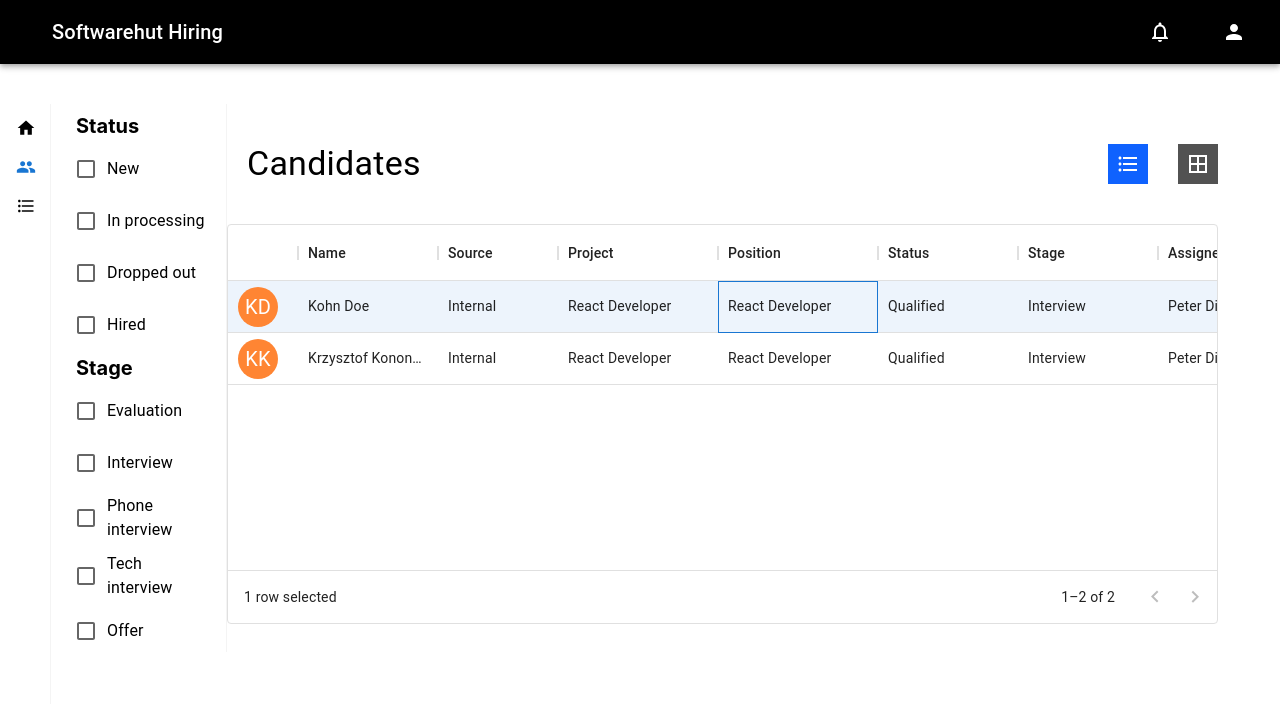
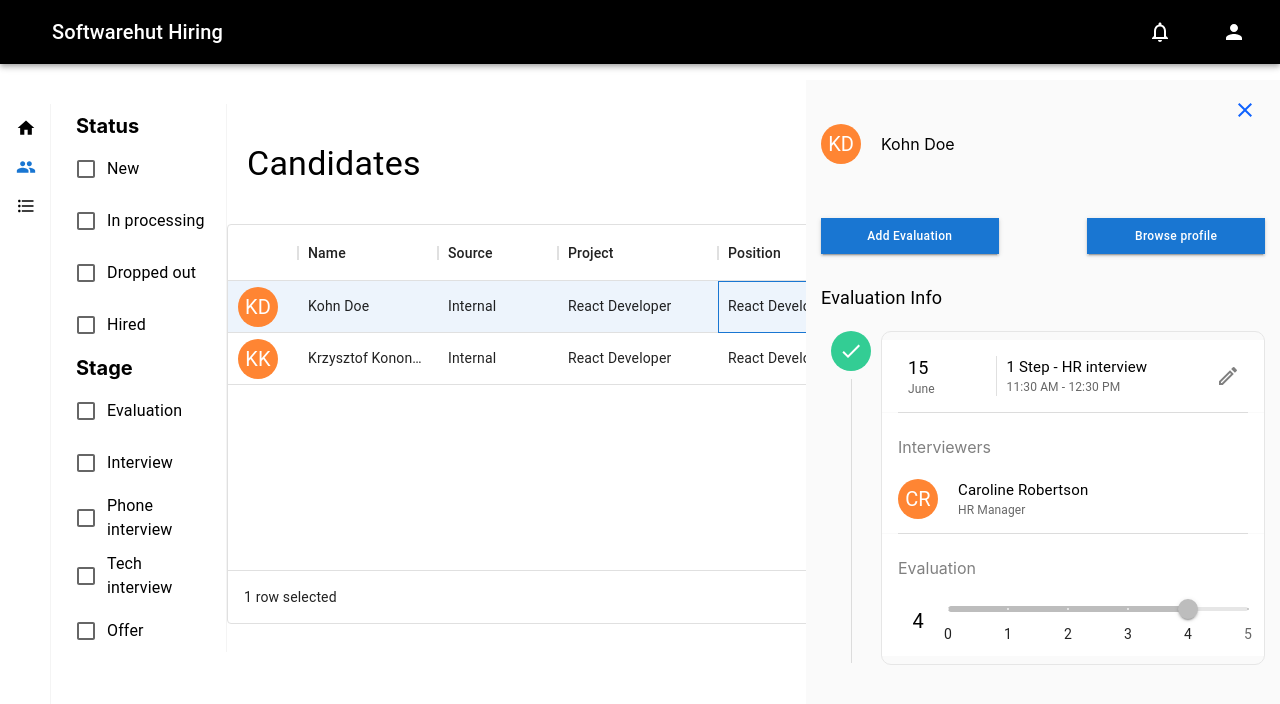
Before and after one commit to softwarehutpl/HeRo-frontend-2, a React (Create React App) app: page /candidates in a window 1280 px wide. Both pictures are taken after a click on the element 818 px from the left and 307 px from the top of the page. Shown: the top 704 px of the page. Built offline with nearby package versions, Linux system fonts and the light colour scheme.

Commit message:
Creating slide candidate component (#88)
* creating candidate slide compoinent

* fixing styles

* adding more styles

* fixing types

* adding evaluation entry - not finished

* adding Interviewers section in evaluation entry

* creating evaluation item

* finishing slide pop content

```diff
--- /dev/null
+++ b/src/modules/common/components/candidateSlidePopUp/SlidePopUp.tsx
@@ -0,0 +1,76 @@
+import React from "react";
+import Slide from "@mui/material/Slide";
+import {
+  ContentWrapper,
+  Content,
+  SlideButton,
+  SlideHeader,
+  SlideHeaderNameDiv,
+  SlideNavbar,
+  HistoryWrapper,
+  HistoryContent,
+} from "./SlidePopUpStyles";
+import CustomAvatar from "../avatars/CustomAvatar";
+import IconButton from "@mui/material/IconButton";
+import CloseOutlinedIcon from "@mui/icons-material/CloseOutlined";
+import { useNavigate } from "react-router-dom";
+import { Entry } from "./evaluationEntry/EvaluationEntry";
+import {
+  EvaluationContent,
+  EvaluationWrapper,
+} from "./evaluationEntry/EvaluationEntryStyles";
+import Typography from "@mui/material/Typography";
+
+interface CandidateSlideProps {
+  isChecked: boolean;
+  candidateName: string;
+  close: () => void;
+}
+
+export function CandidateSlide({
+  isChecked,
+  candidateName,
+  close,
+}: CandidateSlideProps): JSX.Element {
+  const navigate = useNavigate();
+  return (
+    <Slide direction="left" in={isChecked} mountOnEnter unmountOnExit>
+      <ContentWrapper>
+        <Content>
+          <SlideHeader>
+            <SlideHeaderNameDiv>
+              <CustomAvatar name={candidateName} />
+              {candidateName}
+            </SlideHeaderNameDiv>
+            <IconButton style={{ alignSelf: "flex-start" }} onClick={close}>
+              <CloseOutlinedIcon style={{ color: "#0F62FE" }} />
+            </IconButton>
+          </SlideHeader>
+          <SlideNavbar>
+            <SlideButton variant="contained">Add Evaluation</SlideButton>
+            <SlideButton
+              variant="contained"
+              onClick={() => navigate("/profile")}
+            >
+              Browse profile
+            </SlideButton>
+          </SlideNavbar>
+          <HistoryWrapper>
+            <div>
+              <Typography style={{ fontSize: "18px" }}>
+                Evaluation Info
+              </Typography>
+            </div>
+            <HistoryContent>
+              <EvaluationWrapper>
+                <EvaluationContent>
+                  <Entry />
+                </EvaluationContent>
+              </EvaluationWrapper>
+            </HistoryContent>
+          </HistoryWrapper>
+        </Content>
+      </ContentWrapper>
+    </Slide>
+  );
+}
--- /dev/null
+++ b/src/modules/common/components/candidateSlidePopUp/SlidePopUpStyles.tsx
@@ -0,0 +1,61 @@
+import Button from "@mui/material/Button";
+import { styled } from "@mui/material/styles";
+
+export const ContentWrapper = styled("div")`
+  position: fixed;
+  height: 90%;
+  bottom: 0%;
+  right: 0%;
+  background-color: #fafafa;
+  min-width: 20%;
+`;
+
+export const Content = styled("div")`
+  display: flex;
+  flex-direction: column;
+  height: 100%;
+  padding: 10px 15px;
+`;
+
+export const SlideHeader = styled("div")`
+  display: flex;
+  justify-content: space-between;
+  align-items: center;
+  min-height: 15%;
+`;
+
+export const SlideHeaderNameDiv = styled("div")`
+  display: flex;
+  justify-content: space-between;
+  align-items: center;
+  gap: 20px;
+`;
+
+export const SlideNavbar = styled("div")`
+  display: flex;
+  justify-content: space-between;
+  min-height: 5%;
+  padding: 20px 0;
+`;
+
+export const SlideButton = styled(Button)`
+  display: flex;
+  min-width: 40%;
+  font-size: 12px;
+  border-radius: 0;
+  text-transform: none;
+`;
+
+export const HistoryWrapper = styled("div")`
+  display: flex;
+  flex-direction: column;
+  justify-content: space-between;
+  min-height: 40%;
+  padding: 10px 0;
+`;
+
+export const HistoryContent = styled("div")`
+  display: flex;
+  height: 90%;
+  padding: 10px 0;
+`;
--- /dev/null
+++ b/src/modules/common/components/candidateSlidePopUp/evaluationEntry/EvaluationEntry.tsx
@@ -0,0 +1,91 @@
+import React from "react";
+import Box from "@mui/material/Box";
+import ModeEditOutlinedIcon from "@mui/icons-material/ModeEditOutlined";
+
+import {
+  AvatarNameWrapper,
+  CustomList,
+  CustomListItemText,
+  DateItem,
+  EvaluationItem,
+  InterviewerItem,
+  RatingWrapper,
+} from "./EvaluationEntryStyles";
+import CustomAvatar from "../../avatars/CustomAvatar";
+import Divider from "@mui/material/Divider";
+import Avatar from "@mui/material/Avatar";
+import DoneIcon from "@mui/icons-material/Done";
+import IconButton from "@mui/material/IconButton";
+import SliderMarks from "../slider/SliderMarks";
+
+export function Entry() {
+  return (
+    <Box sx={{ display: "flex" }}>
+      <div style={{ padding: "0 10px" }}>
+        <Avatar style={{ backgroundColor: "#33CD94" }}>
+          <DoneIcon />
+        </Avatar>
+        <div
+          style={{ display: "flex", justifyContent: "center", height: "90%" }}
+        >
+          <div></div>
+          <Divider orientation="vertical" variant="middle" flexItem />
+          <div></div>
+        </div>
+      </div>
+      <CustomList>
+        <DateItem>
+          <CustomListItemText
+            primary="15"
+            primaryTypographyProps={{ fontSize: "18px" }}
+            secondary="June"
+            secondaryTypographyProps={{ fontSize: "12px" }}
+          />
+          <Divider variant="middle" orientation="vertical" flexItem />
+          <CustomListItemText
+            primary="1 Step - HR interview"
+            primaryTypographyProps={{ fontSize: "15px" }}
+            secondary="11:30 AM - 12:30 PM"
+            secondaryTypographyProps={{ fontSize: "12px" }}
+          />
+          <IconButton aria-label="edit">
+            <ModeEditOutlinedIcon style={{ color: "gray" }} />
+          </IconButton>
+        </DateItem>
+        <Divider variant="middle" />
+        <InterviewerItem>
+          <p style={{ color: "gray" }}>Interviewers</p>
+          <AvatarNameWrapper>
+            <CustomAvatar name={"Caroline Robertson"}></CustomAvatar>
+            <div style={{ paddingLeft: "10px" }}>
+              <CustomListItemText
+                primary="Caroline Robertson"
+                primaryTypographyProps={{ fontSize: "15px" }}
+                secondary="HR Manager"
+                secondaryTypographyProps={{ fontSize: "12px" }}
+              />
+            </div>
+          </AvatarNameWrapper>
+        </InterviewerItem>
+        <Divider variant="middle" />
+        <EvaluationItem>
+          <p style={{ color: "gray" }}>Evaluation</p>
+          <RatingWrapper>
+            <Avatar
+              style={{
+                backgroundColor: "white",
+                color: "black",
+                border: "1px solid ##CCCCCC",
+              }}
+            >
+              4
+            </Avatar>
+            <Box sx={{ width: "100%" }}>
+              <SliderMarks />
+            </Box>
+          </RatingWrapper>
+        </EvaluationItem>
+      </CustomList>
+    </Box>
+  );
+}
--- /dev/null
+++ b/src/modules/common/components/candidateSlidePopUp/evaluationEntry/EvaluationEntryStyles.tsx
@@ -0,0 +1,61 @@
+import React from "react";
+import { styled } from "@mui/material/styles";
+import ListItem from "@mui/material/ListItem";
+import List from "@mui/material/List";
+import ListItemText from "@mui/material/ListItemText";
+
+export const CustomList = styled(List)`
+  width: 100%;
+  border: 1px solid #e6e6e6;
+  border-radius: 10px;
+`;
+
+export const EvaluationWrapper = styled("div")`
+  height: 90%;
+  width: 100%;
+  padding: 0 0 10px 0;
+`;
+
+export const EvaluationContent = styled("div")`
+  height: 90%;
+  padding: 10px 0;
+`;
+
+export const DateItem = styled(ListItem)`
+  display: flex;
+  align-items: center;
+  background-color: #ffffff;
+`;
+
+export const InterviewerItem = styled(ListItem)`
+  display: flex;
+  flex-direction: column;
+  align-items: flex-start;
+  background-color: #ffffff;
+`;
+
+export const AvatarNameWrapper = styled("div")`
+  display: flex;
+  align-items: center;
+`;
+
+export const CustomListItemText = styled(ListItemText)`
+  display: flex;
+  flex-direction: column;
+  background-color: #ffffff;
+  padding: 0 10px;
+`;
+
+export const EvaluationItem = styled(ListItem)`
+  display: flex;
+  flex-direction: column;
+  align-items: flex-start;
+  background-color: #ffffff;
+`;
+
+export const RatingWrapper = styled("div")`
+  display: flex;
+  align-items: center;
+  width: 100%;
+  gap: 10px;
+`;
--- /dev/null
+++ b/src/modules/common/components/candidateSlidePopUp/slider/SliderMarks.tsx
@@ -0,0 +1,52 @@
+import * as React from "react";
+import Box from "@mui/material/Box";
+import Slider from "@mui/material/Slider";
+
+const marks = [
+  {
+    value: 0,
+    label: "0",
+  },
+  {
+    value: 1,
+    label: "1",
+  },
+  {
+    value: 2,
+    label: "2",
+  },
+  {
+    value: 3,
+    label: "3",
+  },
+  {
+    value: 4,
+    label: "4",
+  },
+  {
+    value: 5,
+    label: "5",
+  },
+];
+
+function valuetext(value: number) {
+  return `${value}°C`;
+}
+
+export default function SliderMarks() {
+  return (
+    <Box sx={{ width: 300 }}>
+      <Slider
+        disabled
+        aria-label="Custom marks"
+        defaultValue={4}
+        min={0}
+        max={5}
+        getAriaValueText={valuetext}
+        step={10}
+        valueLabelDisplay="auto"
+        marks={marks}
+      />
+    </Box>
+  );
+}
--- a/src/modules/common/components/table/CustomTable.tsx
+++ b/src/modules/common/components/table/CustomTable.tsx
@@ -1,7 +1,8 @@
-import * as React from 'react';
-import { DataGrid, GridColDef } from '@mui/x-data-grid';
-import CustomAvatar from '../avatars/CustomAvatar';
-import { Link } from 'react-router-dom';
+import * as React from "react";
+import { DataGrid, GridColDef } from "@mui/x-data-grid";
+import CustomAvatar from "../avatars/CustomAvatar";
+import { Link } from "react-router-dom";
+import { CandidateSlide } from "../candidateSlidePopUp/SlidePopUp";
 
 const columns: GridColDef[] = [
   {
@@ -14,6 +15,7 @@ const columns: GridColDef[] = [
       return <CustomAvatar name={props.row.name} />;
     },
   },
+
   { field: 'name', headerName: 'Name', width: 140 },
   { field: 'source', headerName: 'Source', width: 120 },
   { field: 'project', headerName: 'Project', width: 160 },
@@ -33,33 +35,67 @@ const columns: GridColDef[] = [
 
 const owndata = [
   {
-    id: '1',
-    name: 'Kohn Doe',
-    source: 'Internal',
-    project: 'React Developer',
-    position: 'React Developer',
-    status: 'Qualified',
-    stage: 'Interview',
-    assignee: 'Peter Ditter',
-    profile: 'see Profile',
+    id: "1",
+    name: "Kohn Doe",
+    source: "Internal",
+    project: "React Developer",
+    position: "React Developer",
+    status: "Qualified",
+    stage: "Interview",
+    assignee: "Peter Ditter",
+    profile: "see Profile",
   },
   {
-    id: '2',
-    name: 'Krzysztof Kononowicz',
-    source: 'Internal',
-    project: 'React Developer',
-    position: 'React Developer',
-    status: 'Qualified',
-    stage: 'Interview',
-    assignee: 'Peter Ditter',
-    profile: 'see Profile',
+    id: "2",
+    name: "Krzysztof Kononowicz",
+    source: "Internal",
+    project: "React Developer",
+    position: "React Developer",
+    status: "Qualified",
+    stage: "Interview",
+    assignee: "Peter Ditter",
+    profile: "see Profile",
   },
 ];
 
+export type Data = {
+  id: string;
+  name: string;
+  source: string;
+  project: string;
+  position: string;
+  status: string;
+  stage: string;
+  assignee: string;
+  profile: string;
+};
+
 export default function CustomTable() {
+  const [clickedCandidate, setClickedCandidate] = React.useState<Data>();
+
+  function handelChange(row: Data): void {
+    console.log(row);
+    setClickedCandidate(row);
+  }
+
+  const closeDetails = () => {
+    setClickedCandidate(undefined);
+  };
+
   return (
-    <div style={{ height: 400, width: '100%' }}>
-      <DataGrid rows={owndata} columns={columns} pageSize={5} rowsPerPageOptions={[5]} />
+    <div style={{ height: 400, width: "100%" }}>
+      <DataGrid
+        rows={owndata}
+        columns={columns}
+        pageSize={5}
+        rowsPerPageOptions={[5]}
+        onRowClick={({ row }) => handelChange(row)}
+      />
+      <CandidateSlide
+        isChecked={clickedCandidate !== undefined}
+        candidateName={clickedCandidate ? clickedCandidate.name : "John Doe"}
+        close={closeDetails}
+      />
     </div>
   );
 }
```
